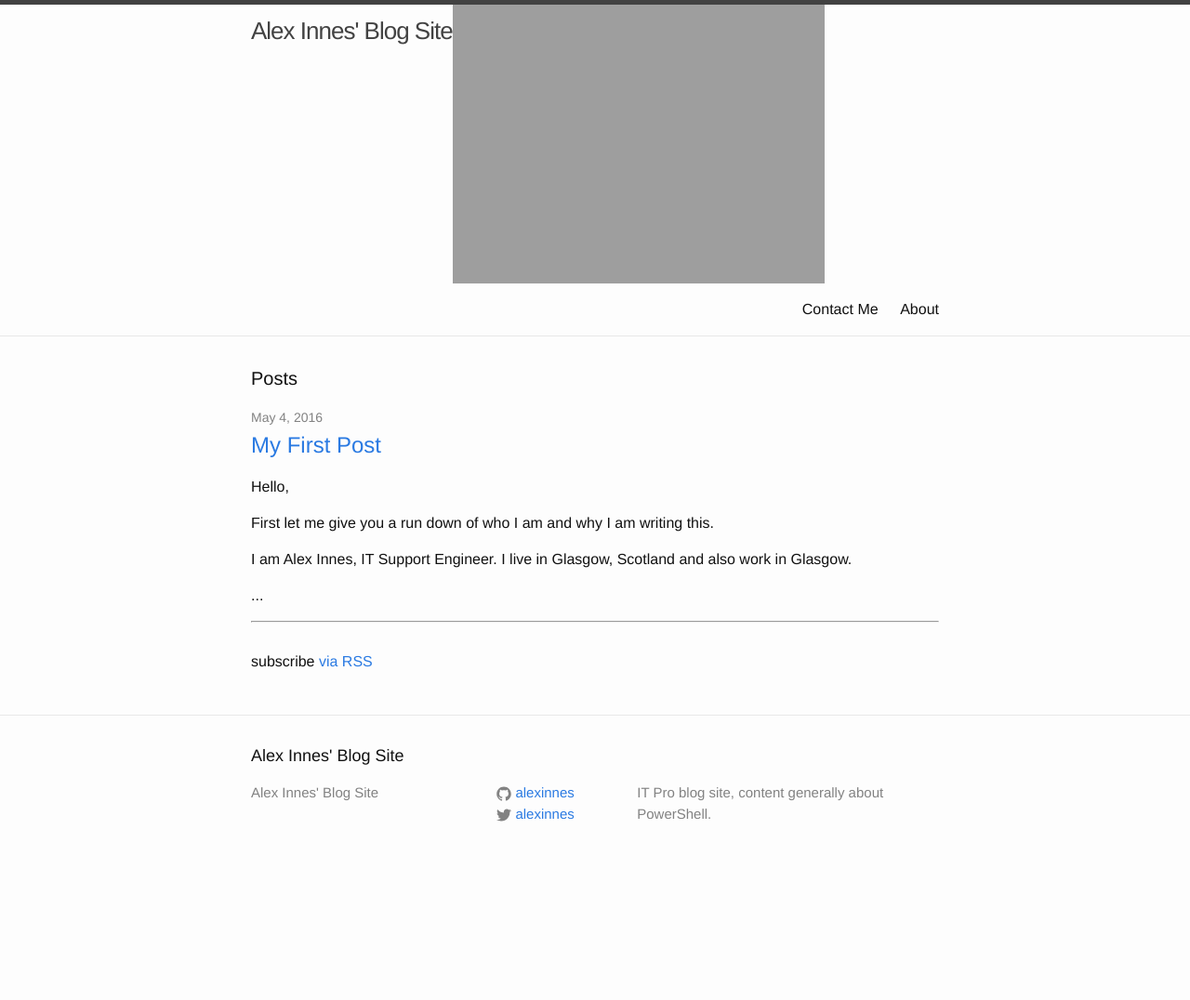
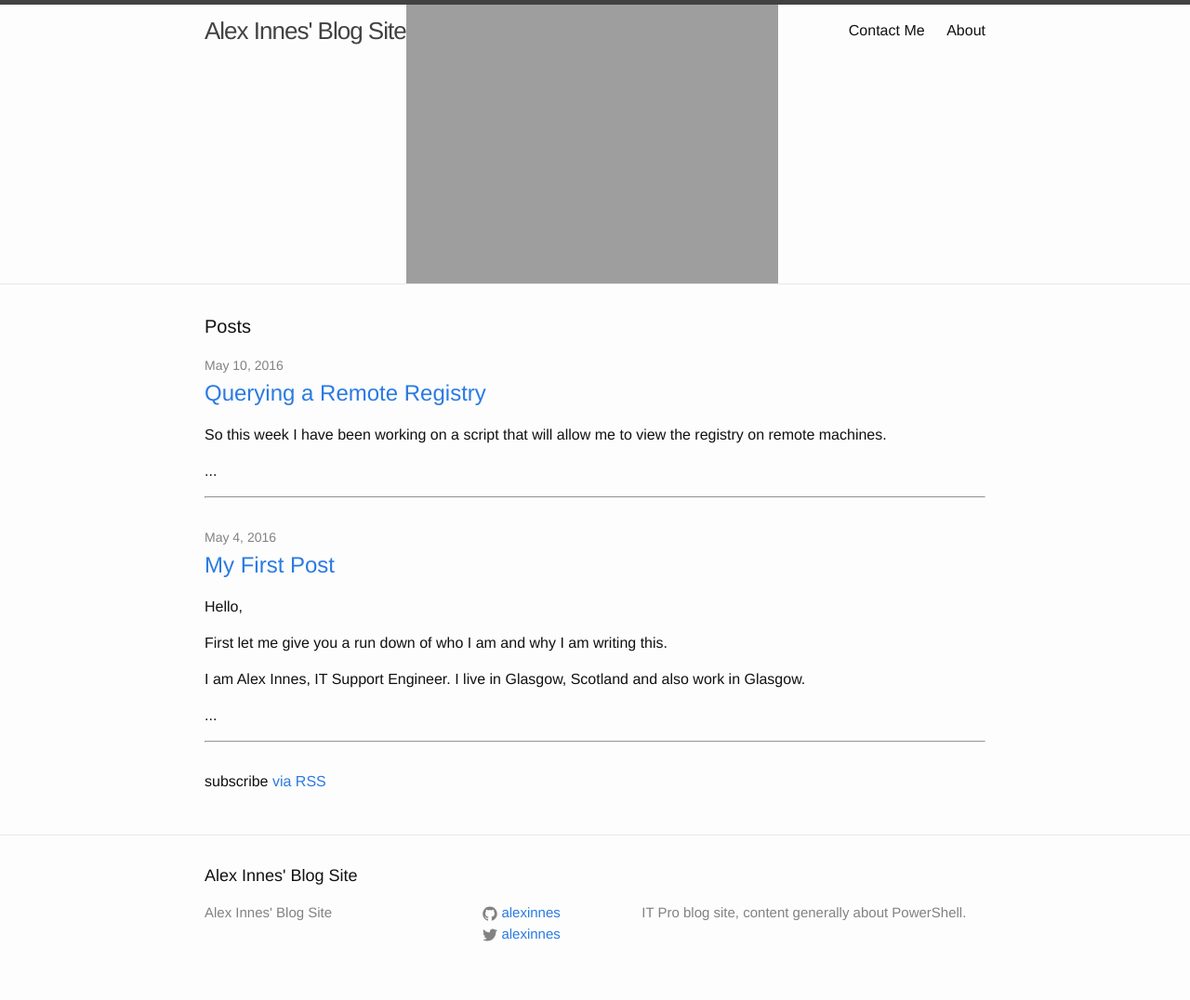
Before and after one commit to alexinnes/alexinnes.github.io, a Jekyll site: the page built from index.html, in a window 1280 px wide. Shown: the whole page at 93% size. Built offline with Jekyll 4.4.1, drawn with Linux system fonts in a browser that asks for light colours; before the commit the page ends 947 px from its top, so only the background shows below that; some of the changed lines change nothing that is shown.

Commit message:
New Post

````diff
--- /dev/null
+++ b/_posts/2016-05-04-Here-Is-One-I-made-earlier.markdown
@@ -0,0 +1,164 @@
+---
+layout: post
+title:  "Querying a Remote Registry"
+date:   2016-05-10 18:00:00 +0000
+author: Alex Innes
+categories: script
+---
+So this week I have been working on a script that will allow me to view the registry on remote machines.
+<!--more-->
+While speaking to a colleague about this he already had a script put together, which worked...but what's the fun in that.
+So taking a quick look at his code, I pulled the key factor.
+In .NET there is a class that will allow you to open a remote registry.
+
+```PowerShell
+[Microsoft.Win32.RegistryKey]::OpenRemoteBaseKey([Microsoft.Win32.RegistryHive]$Hive,$computer)
+```
+
+This allows me to specify the hive and the computer on the network that I want to get values from.
+
+Using Get-Member (one of my favourite commands) I could see there was a "OpenSubKey()" method.
+
+<link rel="stylesheet" href="http://code.jquery.com/mobile/1.4.5/jquery.mobile-1.4.5.min.css">
+<script src="http://code.jquery.com/jquery-1.11.3.min.js"></script>
+<script src="http://code.jquery.com/mobile/1.4.5/jquery.mobile-1.4.5.min.js"></script>
+<a href="#myPopup" data-rel="popup" data-position-to="window">
+<img src="/images/Querying_a_remote_registry/OpenRemoteBaseKey.png" alt="Get-Member on OpenRemoteBaseKey" >Click on the image to enlarge</a>
+<div data-role="popup" id="myPopup">
+<a href="#pageone" data-rel="back" class="ui-btn ui-corner-all ui-shadow ui-btn-a ui-icon-delete ui-btn-icon-notext ui-btn-right">Close</a>
+<img src="/images/Querying_a_remote_registry/OpenRemoteBaseKey.png" style="width:auto;height:auto;" alt="Get-Member on OpenRemoteBaseKey"></div>
+<br>
+
+This "OpenSubKey()" method allows you to specify a registry for it to open. There is also a "GetValueNames()" method that returns the keys in the specified registry.
+
+What I wanted to do was to be able to specify a Hive/Registry/Key and for it to spit out the value. I also wanted the script to do was for me to just specify the Hive/Registry and for it to tell me the
+other "folders" in that registry.
+
+So, here is what I came up with.
+
+Please feel free to take use it.
+
+```PowerShell
+Function Get-RemoteRegKey
+{
+[OutputType('System.Boolean','RMST.Registry.RegistryValue')]
+	[CmdletBinding(DefaultParameterSetName = "__AllParameterSets")]
+
+	param(
+		[Parameter(
+			Position = 0,
+			ValueFromPipeline = $true,
+			ValueFromPipelineByPropertyName = $true
+		)]
+		[Alias("CN","__SERVER","IPAddress")]
+		[string[]]$ComputerName = "",
+
+		[Parameter(
+			Position = 1,
+			ValueFromPipelineByPropertyName = $true,
+			HelpMessage = "The HKEY to open, from the RegistryHive enumeration. The default is 'LocalMachine'.")]
+		[ValidateSet("ClassesRoot","CurrentUser","LocalMachine","Users","PerformanceData","CurrentConfig","DynData")]
+		[string]$Hive = "LocalMachine",
+
+		[Parameter(
+			Mandatory = $false,
+			Position = 2,
+			ValueFromPipelineByPropertyName = $true,
+			HelpMessage = "The path of the subkey to open.")]
+		[string]$reg,
+
+		[Parameter(
+			Mandatory = $false,
+			Position = 3,
+			ValueFromPipelineByPropertyName = $true,
+			HelpMessage = "The name of the value to open.")]
+		[string[]]$key
+	)
+
+process
+{
+    foreach($computer in $ComputerName)
+       {
+        write-verbose "Opening Remote have to: $Computer into Hive: $Hive"
+        try
+            {
+                $query = [Microsoft.Win32.RegistryKey]::OpenRemoteBaseKey([Microsoft.Win32.RegistryHive]$Hive,$computer)
+            }
+            catch
+                {
+                    write-error "Error connecting to the remote registry. Please review your computername"
+                    break
+                }
+        write-verbose "Opening $reg in $hive"
+        try
+            {
+                $InitialKey = $query.OpenSubKey($reg).getvaluenames()
+            }
+            catch
+                {
+                    write-error "Could not open $hive\$reg - its possible it does not exsist."
+                    break
+                }
+           if (!$InitialKey)
+                {
+                    write-verbose "Could not find any Keys in specified Reg - Returning object with no KeyValues - $($query.opensubkey($reg).name)"
+                    $query_noValue = New-Object pscustomobject
+                    $query_noValue | Add-Member -name Reg -type NoteProperty -Value  "$hive\$reg"
+                    $query_noValue | Add-Member -Name SubReg -type NoteProperty -value $query.OpenSubKey("$reg").getsubkeynames()
+                    return $query_noValue
+                }
+            if($key)
+                {
+                    write-verbose "Getting single value $key from $($query.opensubkey($reg).name)"
+                    $query_value = New-Object pscustomobject
+                    $query_value | Add-Member -Name Reg -type NoteProperty -value "$hive\$reg"
+                    $query_value | Add-Member -Name KeyKind -type NoteProperty -Value $query.opensubkey("$reg").getvaluekind($key).tostring()
+                    $query_value | add-member -name Key -type NoteProperty -value "$key"
+                    $query_value | Add-Member -Name KeyValue -type NoteProperty -value  $query.opensubkey("$reg").GetValue($key)
+                    $query_value | Add-Member -Name SubReg -type NoteProperty -value $query.OpenSubKey("$reg").getsubkeynames()
+                    return $query_value
+                }
+
+        $query_obj = $null
+        $query_obj = @{}
+        $query_Output = $null
+        $query_Output = @()
+        write-verbose "Starting loop for all keys in directory $($query.opensubkey($reg).name)"
+        foreach($s in $InitialKey)
+           {
+
+               $query_obj = New-Object pscustomobject
+               $query_obj | Add-Member -Name Reg -type NoteProperty -value "$hive\$reg"
+               $query_obj | Add-Member -Name KeyKind -type NoteProperty -Value $query.opensubkey("$reg").getvaluekind($s).tostring()
+               $query_obj | add-member -name Key -type NoteProperty -value "$s"
+               $query_obj | Add-Member -Name KeyValue -type NoteProperty -value  $query.opensubkey("$reg").GetValue($s)
+               $query_obj | Add-Member -Name SubReg -type NoteProperty -value $query.OpenSubKey("$reg").getsubkeynames()
+               $query_Output += $query_obj
+
+
+           }
+       }
+}
+
+end
+{
+
+    return $query_Output
+}
+
+}
+
+
+```
+
+Here is a image of a typical output if you specify all parameters:
+
+![all parameters](/Images/Querying_a_remote_registry/allparam.PNG)
+
+Here is a image of a typical output when you do not specify the -Key parameter:
+
+![no valueparam](/Images/Querying_a_remote_registry/noValue.PNG)
+
+As you can see from the above image, because there are no keys in this Reg it just returns you the sub-folders (I call the subreg in the object)
+
+If you have any questions about this script you can drop me a line on twitter {% include icon-twitter.html username=site.twitter_username %}
--- a/_sass/_base.scss
+++ b/_sass/_base.scss
@@ -156,8 +156,8 @@ pre {
  * Wrapper
  */
 .wrapper {
-    max-width: -webkit-calc(#{$content-width} - (#{$spacing-unit} * 2));
-    max-width:         calc(#{$content-width} - (#{$spacing-unit} * 2));
+    max-width: -webkit-calc(#{$content-width} - (#{$spacing-unit} * 2 ));
+    max-width:         calc(#{$content-width} - (#{$spacing-unit} * 2 ));
     margin-right: auto;
     margin-left: auto;
     padding-right: $spacing-unit;
--- a/css/main.scss
+++ b/css/main.scss
@@ -23,7 +23,7 @@ $grey-color-light: lighten($grey-color, 40%);
 $grey-color-dark:  darken($grey-color, 25%);
 
 // Width of the content area
-$content-width:    800px;
+$content-width:    900px;
 
 $on-palm:          600px;
 $on-laptop:        800px;
````
Also changed, not shown: Images/Querying_a_remote_registry/OpenRemoteBaseKey.PNG (added), Images/Querying_a_remote_registry/allparam.PNG (added), Images/Querying_a_remote_registry/noValue.PNG (added).
